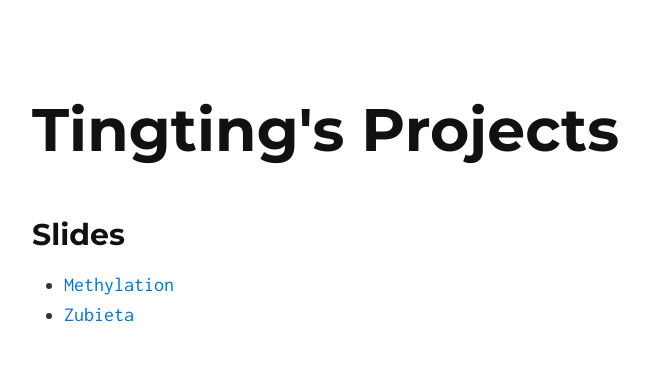
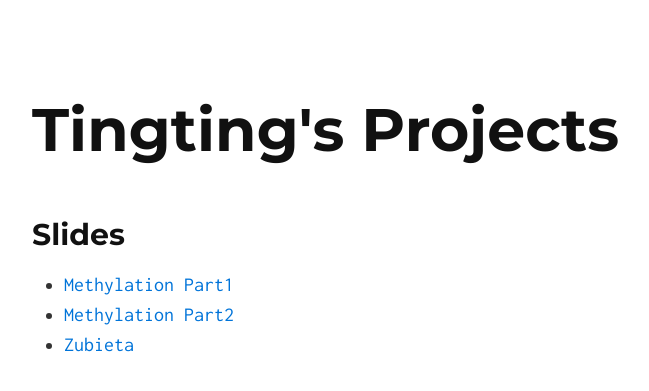
Before and after one commit to ttlu/ttlu.github.io, a Jekyll site: the page built from index.html, in a window 1280 px wide. Shown: the top 391 px of the page, without its empty margins (306-955 px from the left). Built offline with Jekyll 4.4.1, drawn with Linux system fonts in a browser that asks for light colours.

Commit message:
changed home page

```diff
--- a/_includes/index.md
+++ b/_includes/index.md
@@ -1,4 +1,5 @@
 ## Slides
 
-* [Methylation](./methyl-slides)
+* [Methylation Part1](./methyl-slides-part1)
+* [Methylation Part2](./methyl-slides-part2)
 * [Zubieta](./zubieta)
```
